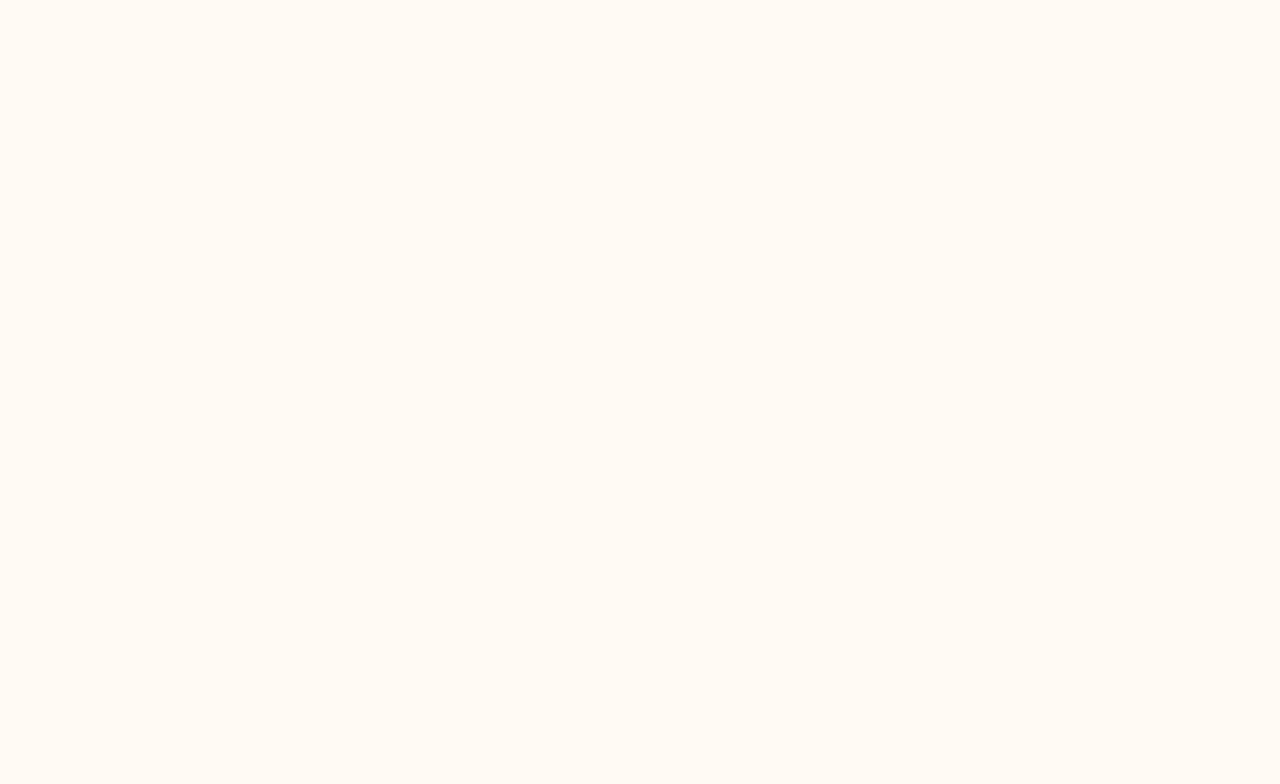
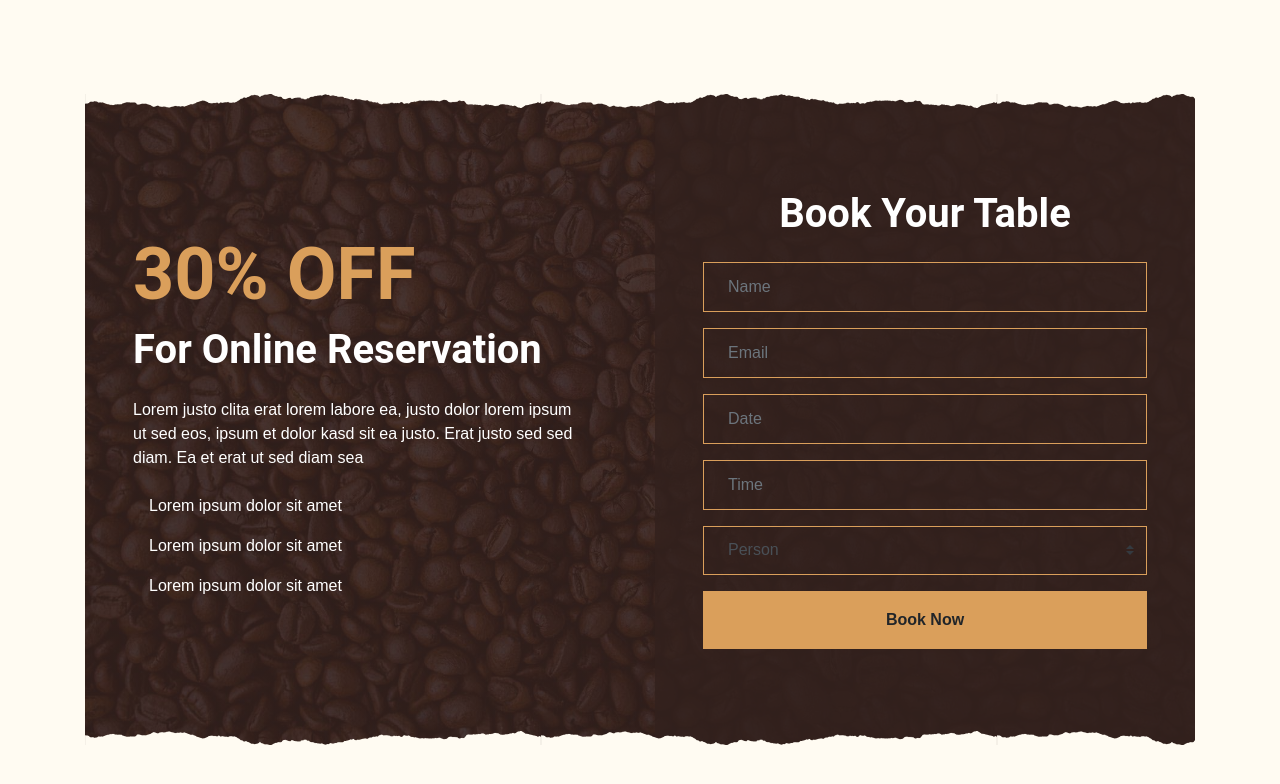
Before and after one commit to Hooseinsalari/next-coffee, a Next.js app: page / in a window 1280 px wide. Shown: the part 3856-4640 px from the top of the page. Before the commit the page ends 3902 px from the top, so only its background shows below. Built offline with nearby package versions, Linux system fonts and the light colour scheme; data requests are answered from the project's data file.

Commit message:
feat(Reservation): implement reservation

```diff
--- a/components/templates/Index/Reservation.js
+++ b/components/templates/Index/Reservation.js
@@ -1,11 +1,112 @@
-import React from 'react';
+import React from "react";
 
 const Reservation = () => {
-    return (
-        <div>
+  return (
+    <div class="container-fluid my-5">
+      <div class="container">
+        <div class="reservation position-relative overlay-top overlay-bottom">
+          <div class="row align-items-center">
+            <div class="col-lg-6 my-5 my-lg-0">
+              <div class="p-5">
+                <div class="mb-4">
+                  <h1 class="display-3 text-primary">30% OFF</h1>
+                  <h1 class="text-white">For Online Reservation</h1>
+                </div>
+                <p class="text-white">
+                  Lorem justo clita erat lorem labore ea, justo dolor lorem
+                  ipsum ut sed eos, ipsum et dolor kasd sit ea justo. Erat justo
+                  sed sed diam. Ea et erat ut sed diam sea
+                </p>
+                <ul class="list-inline text-white m-0">
+                  <li class="py-2">
+                    <i class="fa fa-check text-primary mr-3"></i>Lorem ipsum
+                    dolor sit amet
+                  </li>
+                  <li class="py-2">
+                    <i class="fa fa-check text-primary mr-3"></i>Lorem ipsum
+                    dolor sit amet
+                  </li>
+                  <li class="py-2">
+                    <i class="fa fa-check text-primary mr-3"></i>Lorem ipsum
+                    dolor sit amet
+                  </li>
+                </ul>
+              </div>
+            </div>
+            <div class="col-lg-6">
+              <div
+                class="text-center p-5"
+                style={{ background: "rgba(51, 33, 29, .8)" }}
+              >
+                <h1 class="text-white mb-4 mt-5">Book Your Table</h1>
+                <form class="mb-5">
+                  <div class="form-group">
+                    <input
+                      type="text"
+                      class="form-control bg-transparent border-primary p-4"
+                      placeholder="Name"
+                      required="required"
+                    />
+                  </div>
+                  <div class="form-group">
+                    <input
+                      type="email"
+                      class="form-control bg-transparent border-primary p-4"
+                      placeholder="Email"
+                      required="required"
+                    />
+                  </div>
+                  <div class="form-group">
+                    <div class="date" id="date" data-target-input="nearest">
+                      <input
+                        type="text"
+                        class="form-control bg-transparent border-primary p-4 datetimepicker-input"
+                        placeholder="Date"
+                        data-target="#date"
+                        data-toggle="datetimepicker"
+                      />
+                    </div>
+                  </div>
+                  <div class="form-group">
+                    <div class="time" id="time" data-target-input="nearest">
+                      <input
+                        type="text"
+                        class="form-control bg-transparent border-primary p-4 datetimepicker-input"
+                        placeholder="Time"
+                        data-target="#time"
+                        data-toggle="datetimepicker"
+                      />
+                    </div>
+                  </div>
+                  <div class="form-group">
+                    <select
+                      class="custom-select bg-transparent border-primary px-4"
+                      style={{ height: "49px" }}
+                    >
+                      <option selected>Person</option>
+                      <option value="1">Person 1</option>
+                      <option value="2">Person 2</option>
+                      <option value="3">Person 3</option>
+                      <option value="3">Person 4</option>
+                    </select>
+                  </div>
 
+                  <div>
+                    <button
+                      class="btn btn-primary btn-block font-weight-bold py-3"
+                      type="submit"
+                    >
+                      Book Now
+                    </button>
+                  </div>
+                </form>
+              </div>
+            </div>
+          </div>
         </div>
-    );
+      </div>
+    </div>
+  );
 };
 
 export default Reservation;
--- a/pages/index.js
+++ b/pages/index.js
@@ -1,6 +1,7 @@
 import About from "@/components/modules/About/About";
 import Menu from "@/components/templates/Index/Menu";
 import Offer from "@/components/templates/Index/Offer";
+import Reservation from "@/components/templates/Index/Reservation";
 import Services from "@/components/templates/Index/Services";
 import Slider from "@/components/templates/Index/Slider";
 
@@ -12,6 +13,7 @@
       <Services />
       <Offer />
       <Menu menuData={menuData} />
+      <Reservation />
     </>
   );
 }
```
